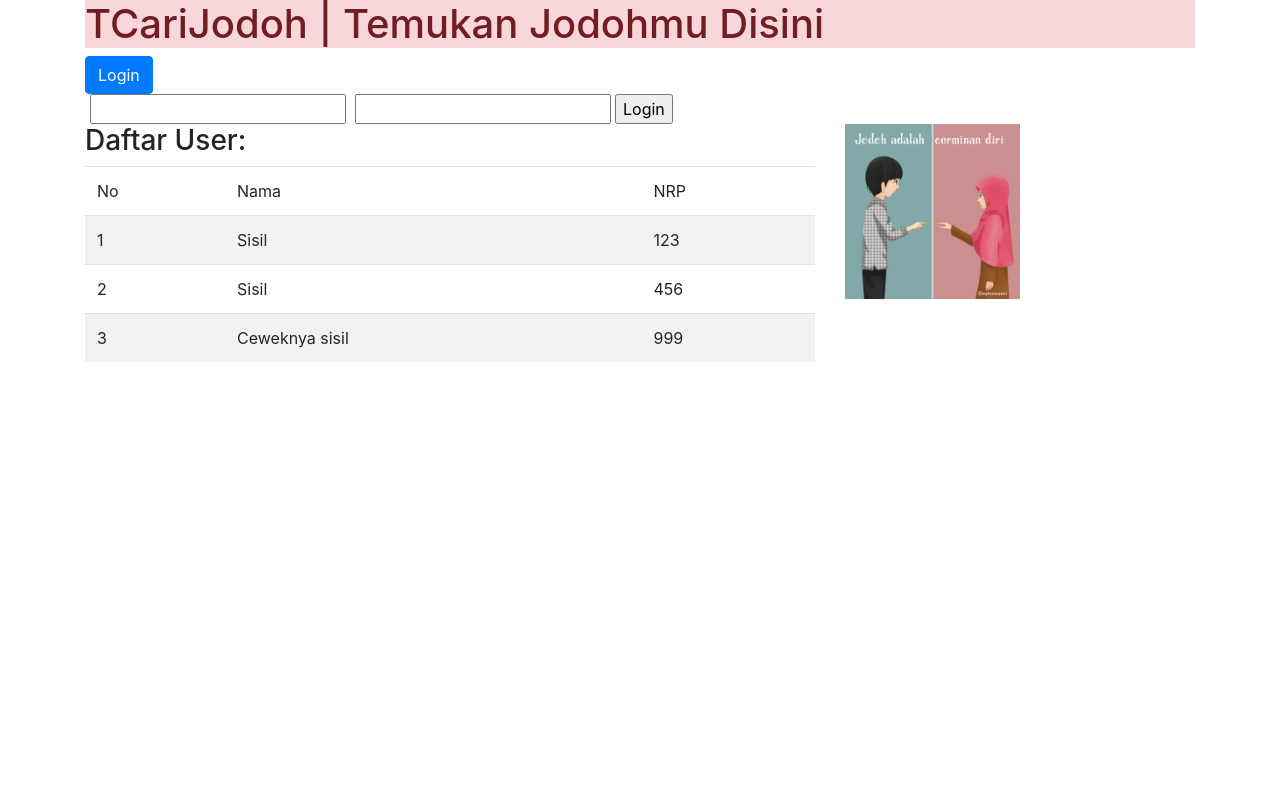
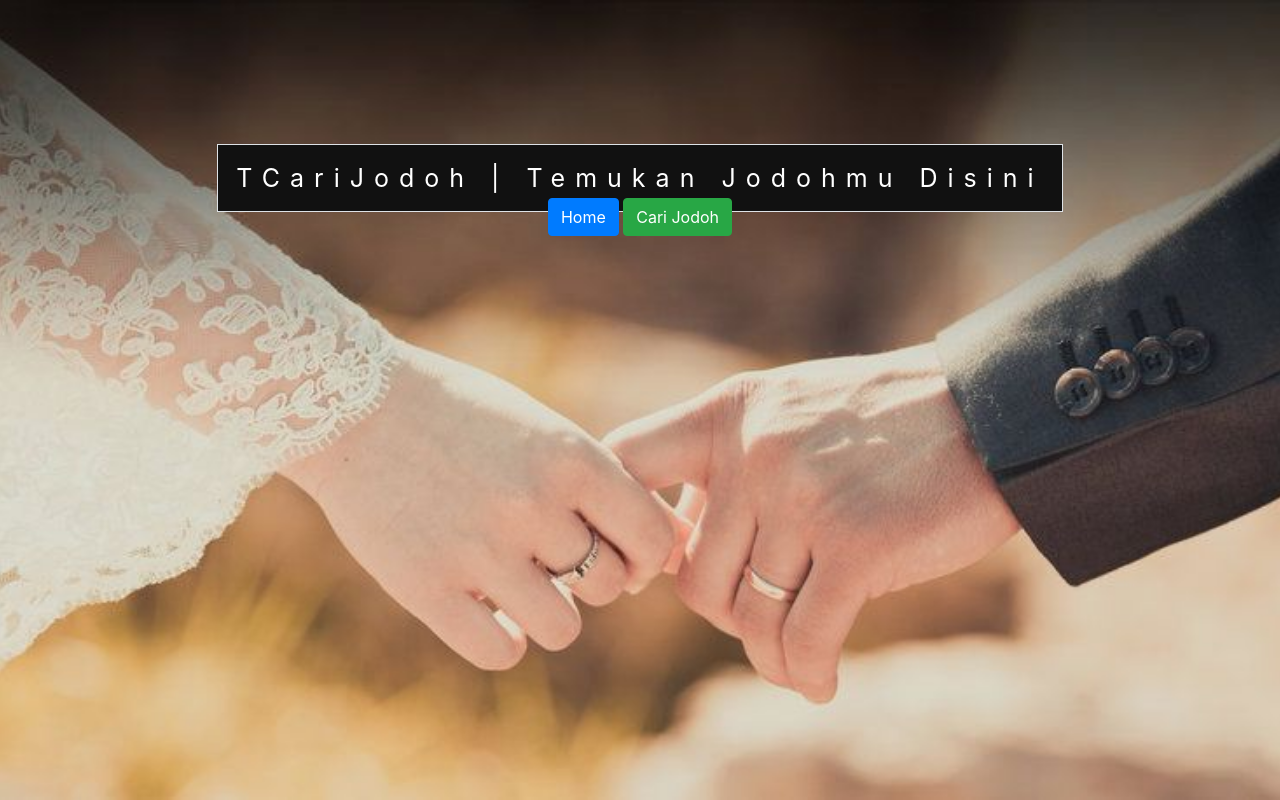
Before and after one commit to heroahmadi/tcarijodoh, a plain HTML site: page index.html in a window 1280 px wide. Drawn offline with Linux system fonts and the light colour scheme.

Commit message:
final for tudey

```diff
--- /dev/null
+++ b/css/app.css
@@ -0,0 +1,90 @@
+body{
+  font-family: 'Open Sans', sans-serif;
+  background:#3498db;
+  margin: 0 auto 0 auto;
+  width:100%;
+  text-align:center;
+  margin: 20px 0px 20px 0px;
+}
+
+p{
+  font-size:12px;
+  text-decoration: none;
+  color:#ffffff;
+}
+
+h1{
+  font-size:1.5em;
+  color:#525252;
+}
+
+.box{
+  background:white;
+  width:300px;
+  border-radius:6px;
+  margin: 0 auto 0 auto;
+  padding:0px 0px 70px 0px;
+  border: #2980b9 4px solid;
+}
+
+.form-control{
+  background:#ecf0f1;
+  border: #ccc 1px solid;
+  border-bottom: #ccc 2px solid;
+  padding: 8px;
+  width:100%;
+  color:#AAAAAA;
+  margin-top:10px;
+  font-size:1em;
+  border-radius:4px;
+}
+
+.password{
+  border-radius:4px;
+  background:#ecf0f1;
+  border: #ccc 1px solid;
+  padding: 8px;
+  width:250px;
+  font-size:1em;
+}
+
+.btn1{
+  background:#2ecc71;
+  width:125px;
+  padding-top:5px;
+  padding-bottom:5px;
+  color:white;
+  border-radius:4px;
+  border: #27ae60 1px solid;
+
+  margin-top:20px;
+  margin-bottom:20px;
+  float:left;
+  margin-left:16px;
+  font-weight:800;
+  font-size:0.8em;
+}
+
+.btn1:hover{
+  background:#2CC06B;
+}
+
+.btn2{
+  float:left;
+  background:#3498db;
+  width:125px;  padding-top:5px;
+  padding-bottom:5px;
+  color:white;
+  border-radius:4px;
+  border: #2980b9 1px solid;
+
+  margin-top:20px;
+  margin-bottom:20px;
+  margin-left:10px;
+  font-weight:800;
+  font-size:0.8em;
+}
+
+.btn2:hover{
+background:#3594D2;
+}
--- /dev/null
+++ b/css/style.css
@@ -0,0 +1,46 @@
+body, html {
+    height: 100%;
+}
+
+.bg {
+    /* The image used */
+    background-image: url("../img/background2.jpg");
+
+    /* Full height */
+    height: 100%;
+
+    /* Center and scale the image nicely */
+    background-position: center;
+    background-repeat: no-repeat;
+    background-size: cover;
+}
+
+.caption {
+  position: absolute;
+  left: 0;
+  top: 20%;
+  width: 100%;
+  text-align: center;
+  color: #000;
+}
+
+.nav {
+  position: absolute;
+  width: 100%;
+  text-align: center;
+}
+
+.caption span.border {
+  background-color: #111;
+  color: #fff;
+  padding: 18px;
+  font-size: 25px;
+  letter-spacing: 10px;
+}
+
+h3 {
+  letter-spacing: 5px;
+  text-transform: uppercase;
+  font: 20px "Lato", sans-serif;
+  color: #111;
+}
--- a/index.html
+++ b/index.html
@@ -2,59 +2,18 @@
 <html>
 	<head>
 		<title>TCariJodoh | Temukan Jodohmu Disini</title>
-		<link rel="stylesheet" type="text/css" href="/tcarijodoh/css/bootstrap.css">
+		<link rel="stylesheet" type="text/css" href="css/bootstrap.css">
+		<link rel="stylesheet" type="text/css" href="css/style.css">
 	</head>
 
 	<body>
+		<div class="bg"></div>
 		<div class="container">
-			<h1 class="alert-danger">TCariJodoh | Temukan Jodohmu Disini</h1>
-			<a href="/tcarijodoh/login.html" class="btn btn-primary">Login</a>
-
-			<form>
-				<label></label>
-				<input type="" name="">
-
-				<label></label>
-				<input type="" name="">
-
-				<input type="submit" name="submit" value="Login">
-			</form>
-
-
-			<div class="row">
-				<div class="col-sm-8 col-md-8">
-					<h3>Daftar User:</h3>
-					<table class="table table-striped table-hover">
-						<thead>
-							<tr>
-								<td>No</td>
-								<td>Nama</td>
-								<td>NRP</td>
-							</tr>
-						</thead>
-
-						<tbody>
-							<tr>
-								<td>1</td>
-								<td>Sisil</td>
-								<td>123</td>
-							</tr>
-							<tr>
-								<td>2</td>
-								<td>Sisil</td>
-								<td>456</td>
-							</tr>
-							<tr>
-								<td>3</td>
-								<td>Ceweknya sisil</td>
-								<td>999</td>
-							</tr>
-						</tbody>
-					</table>
-				</div>
-
-				<div class="col-sm-4 col-md-4">
-					<img src="/tcarijodoh/jodoh.png" style="width: 50%">
+			<div class="caption">
+				<span class="border">TCariJodoh | Temukan Jodohmu Disini</span>
+				<div class="buttons">
+					<a href="index.html" class="btn btn-primary">Home</a>
+					<a href="app.html" class="btn btn-success">Cari Jodoh</a>
 				</div>
 			</div>
 		</div>
--- a/style.css
+++ /dev/null
@@ -1,19 +0,0 @@
-h1, p {
-	color: blue;
-}
-
-.tengah {
-	text-align: center;
-}
-
-img {
-	display: block;
-	margin-left: auto;
-	margin-right: auto;
-	height: 280px;
-}
-
-#background_biru {
-	background-color: blue;
-	color: white;
-}
```
Also changed, not shown: app.html (renamed from main.html, +11 -6 lines), img/background.jpg (added), img/background2.jpg (added).
